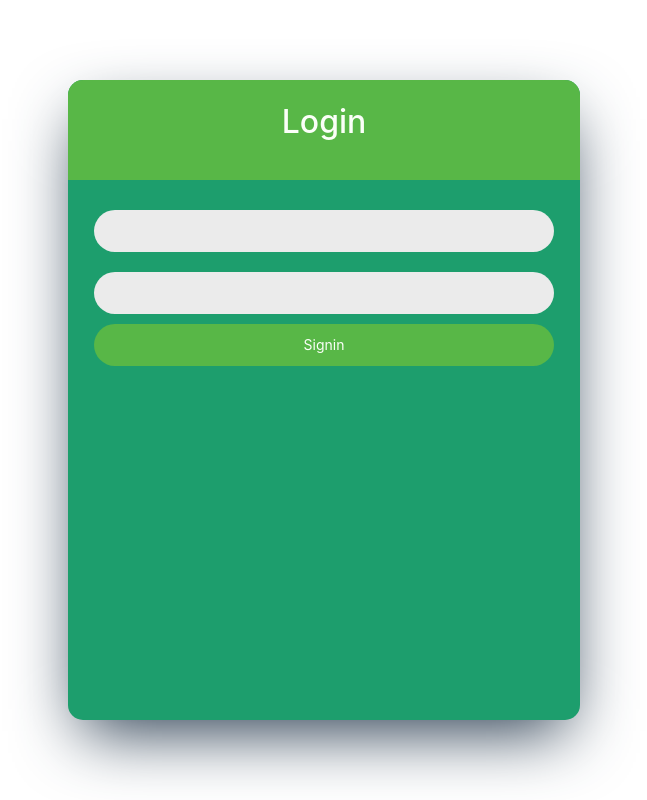
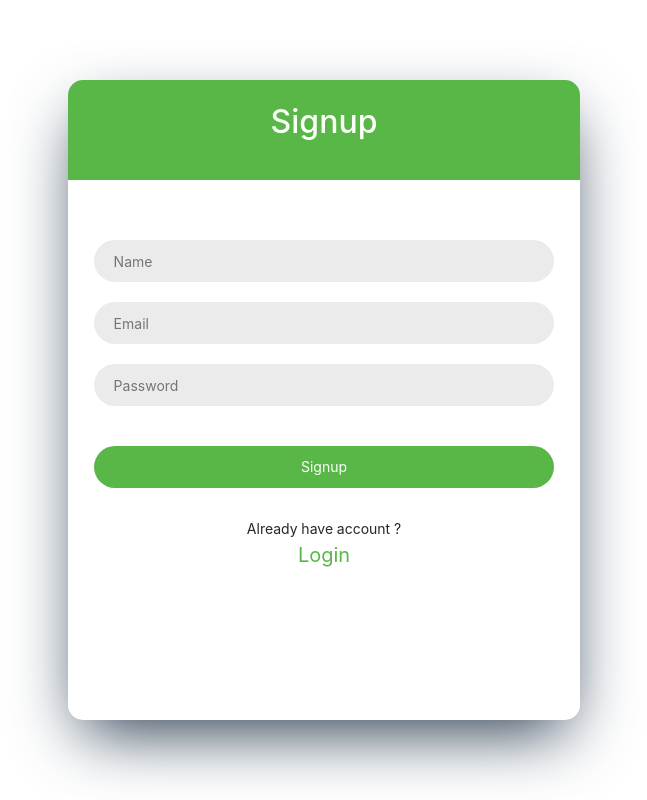
Before and after one commit to hamza181/burger, a React app: page /auth in a window 1280 px wide. Shown: the whole page, without its empty margins (316-963 px from the left). Built offline with nearby package versions, Linux system fonts and the light colour scheme.

Commit message:
login and signup ui complete

```diff
--- a/package.json
+++ b/package.json
@@ -63,6 +63,7 @@
     "react-router": "^5.2.0",
     "react-router-dom": "^5.2.0",
     "redux": "^4.1.1",
+    "redux-thunk": "^2.3.0",
     "resolve": "1.18.1",
     "resolve-url-loader": "^3.1.2",
     "sass-loader": "^10.0.5",
--- a/src/Components/Auth/Login/Login.js
+++ b/src/Components/Auth/Login/Login.js
@@ -1,5 +1,6 @@
-import React from 'react'
-import classes from './Login.module.css'
+import React from "react";
+import { Link } from "react-router-dom";
+import classes from "./Login.module.css";
 
 function Login() {
   return (
@@ -9,14 +10,23 @@ function Login() {
           <h2>Login</h2>
         </div>
         <div className={classes.inputDiv}>
-                <input type="text" />
-                <input type="text" />
+          <input type="text" placeholder="Email" />
+          <input type="text" placeholder="Password" />
           <button>Signin</button>
+          <p>
+            Don't have account ?
+
+
+          </p>
+          <p className={classes.signup}>
+
+              <Link className={classes.link} to='/signup'>Signup</Link>
+          </p>
         </div>
         <p></p>
       </div>
     </div>
-    )
+  );
 }
 
-export default Login
+export default Login;
--- a/src/Components/Auth/Login/Login.module.css
+++ b/src/Components/Auth/Login/Login.module.css
@@ -14,7 +14,7 @@
   width: 40%;
   min-height: 80vh;
   height: 500px;
-  background: rgb(29, 158, 109);
+  /* background: rgb(29, 158, 109); */
   border-radius: 15px;
   box-shadow: rgb(38 57 77) 0px 25px 67px -14px;
 }
@@ -41,7 +41,7 @@ align-self: center;
 flex-direction: column;
 justify-content: center;
 width: 90%;
-margin: 20px 0;
+margin: 50px 0;
 }
 
 .inputDiv input{
@@ -50,6 +50,11 @@ margin: 20px 0;
     border-radius: 27px;
     border: none;
     height: 42px;
+    padding: 0 20px;
+}
+
+.inputDiv input:focus{
+  outline: none ;
 }
 
 .inputDiv button{
@@ -58,4 +63,16 @@ margin: 20px 0;
     border: none;
     border-radius: 27px;
     height: 42px;
+    margin: 30px 0;
 }
+
+.inputDiv p{
+  align-self: center;
+  margin: 0;
+  padding: 0;
+}
+
+.link{
+  color: #58b747;
+  font-size: 20px;
+}
--- a/src/Components/Auth/Signup/Signup.js
+++ b/src/Components/Auth/Signup/Signup.js
@@ -1,12 +1,30 @@
-import React from 'react'
-import classes from './Signup.module.css'
+import React from "react";
+import { Link } from "react-router-dom";
+import classes from "./Signup.module.css";
 
 function Signup() {
-    return (
-        <div>
-
+  return (
+    <div className={classes.main}>
+      <div className={classes.login}>
+        <div className={classes.loginHeader}>
+          <h2>Signup</h2>
         </div>
-    )
+        <div className={classes.inputDiv}>
+          <input type="text" placeholder="Name" />
+          <input type="text" placeholder="Email" />
+          <input type="text" placeholder="Password" />
+          <button>Signup</button>
+          <p>Already have account ?</p>
+          <p className={classes.signup}>
+            <Link className={classes.link} to="/login">
+              Login
+            </Link>
+          </p>
+        </div>
+        <p></p>
+      </div>
+    </div>
+  );
 }
 
-export default Signup
+export default Signup;
--- a/src/Components/Auth/Signup/Signup.module.css
+++ b/src/Components/Auth/Signup/Signup.module.css
@@ -0,0 +1,78 @@
+.main {
+    /* background: red; */
+    display: flex;
+    justify-content: center;
+    align-items: center;
+    min-height: 100vh;
+  }
+
+  .login {
+    display: flex;
+    flex-direction: column;
+    /* justify-content: center; */
+    /* text-align: center; */
+    width: 40%;
+    min-height: 80vh;
+    height: 500px;
+    /* background: rgb(29, 158, 109); */
+    border-radius: 15px;
+    box-shadow: rgb(38 57 77) 0px 25px 67px -14px;
+  }
+
+  .loginHeader {
+
+    height: 100px;
+    width: 100%;
+    background: #58b747;
+    display: flex;
+    align-items: center;
+    justify-content: center;
+    border-radius: 15px 15px 0px 0px;
+  }
+
+  .loginHeader h2, h3{
+    color: #fbfff8;
+  }
+
+  .inputDiv{
+  /* background-color: red; */
+  display: flex;
+  align-self: center;
+  flex-direction: column;
+  justify-content: center;
+  width: 90%;
+  margin: 50px 0;
+  }
+
+  .inputDiv input{
+      margin: 10px 0;
+      background: #ebebeb;
+      border-radius: 27px;
+      border: none;
+      height: 42px;
+      padding: 0 20px;
+  }
+
+  .inputDiv input:focus{
+    outline: none ;
+  }
+
+  .inputDiv button{
+      color: #fbfff8;
+      background-color: #58b747;
+      border: none;
+      border-radius: 27px;
+      height: 42px;
+      margin: 30px 0;
+  }
+
+  .inputDiv p{
+    align-self: center;
+    margin: 0;
+    padding: 0;
+  }
+
+  .link{
+    color: #58b747;
+    font-size: 20px;
+  }
--- a/src/Pages/Auth/Auth.js
+++ b/src/Pages/Auth/Auth.js
@@ -5,8 +5,8 @@ import Signup from '../../Components/Auth/Signup/Signup'
 function Auth() {
     return (
         <div>
-            <Login></Login>
-            {/* <Signup></Signup> */}
+            {/* <Login></Login> */}
+            <Signup></Signup>
         </div>
     )
 }
--- a/src/Store/constant/burger.js
+++ b/src/Store/constant/burger.js
@@ -1,3 +1,7 @@
 export const ADD_INGREDIENT = 'ADD_INGREDIENT'
 export const REMOVE_INGREDIENT = 'REMOVE_INGREDIENT'
 export const PURCHASABLE = 'PURCHASABLE'
+
+export const AUTH_START = 'AUTH_START'
+export const AUTH_SUCCES = 'AUTH_SUCCES'
+export const AUTH_FAIL = 'AUTH_FAIL'
```
Also changed, not shown: src/Store/action/auth.js (added, +40 -0 lines), 1 other file (tests, documents, lock files or other folders). Lines whose indentation alone changed are shown as unchanged.
